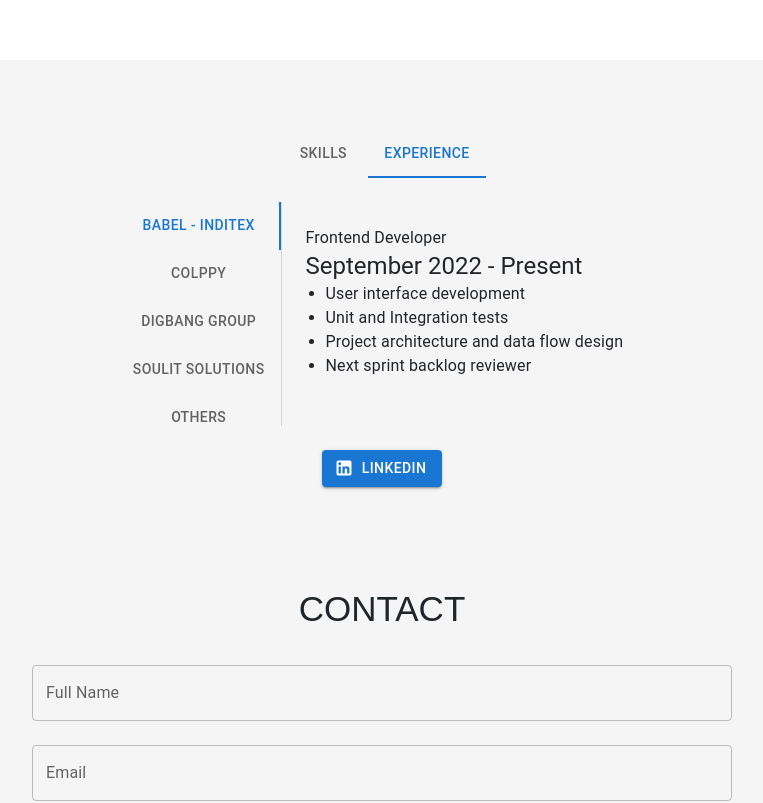
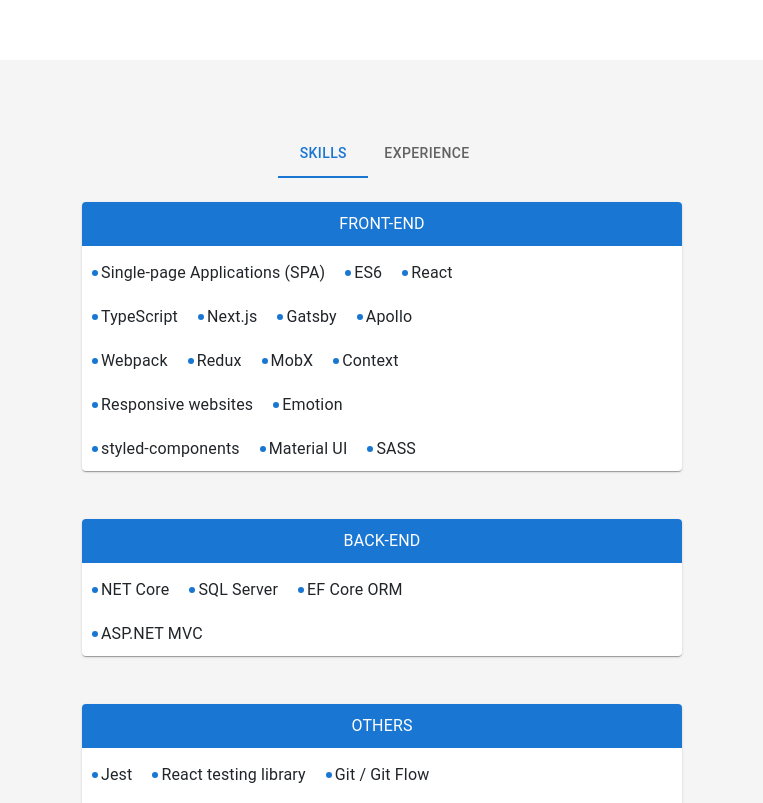
Before and after one commit to LucianoSantillan/resume, a Next.js app: page / in a window 1280 px wide. Shown: the part 1280-2083 px from the top of the page, without its empty margins (258-1021 px from the left). Built offline with nearby package versions, Linux system fonts and the light colour scheme.

Commit message:
skillstab design css modifications

```diff
--- a/pages/components/Banner/Banner.module.css
+++ b/pages/components/Banner/Banner.module.css
@@ -61,7 +61,7 @@
   @media screen and (min-width: 800px) {
     .bannerContent {
       flex-direction: row;
-      height: auto;
+      /* height: auto; */
       max-width: 100%;
     }
     .shapeOuterChevronRight {
--- a/pages/components/SkillsAndExperience/SkillsAndExperience.module.css
+++ b/pages/components/SkillsAndExperience/SkillsAndExperience.module.css
@@ -25,9 +25,6 @@
 }
 
 @media (max-width: 768px) {
-    .container {
-        padding: 0 20px;
-    }
 
     .skillsAndExperience {
         padding: 40px 0;
--- a/pages/components/SkillsAndExperience/SkillsAndExperience.tsx
+++ b/pages/components/SkillsAndExperience/SkillsAndExperience.tsx
@@ -24,7 +24,7 @@
             hidden={value !== index}
             id={`simple-tabpanel-${index}`}
             aria-labelledby={`simple-tab-${index}`}
-            style={{overflow: 'auto'}}
+            style={{overflow: 'auto', maxWidth: '100%'}}
             {...other}
         >
             {value === index && (
@@ -45,7 +45,7 @@
 
 export default function SkillsAndExperience() {
 
-    const [tab, setTab] = useState<number>(1)
+    const [tab, setTab] = useState<number>(0)
 
     return (
 
--- a/pages/components/SkillsTab/SkillsTab.module.css
+++ b/pages/components/SkillsTab/SkillsTab.module.css
@@ -1,12 +1,14 @@
 .skillsAndExperience {
     background-color: #f5f5f5;
-    padding: 80px 20px;
+    padding: 80px 5px;
 }
 
 .skill {
     display: flex;
     flex-direction: column;
-    margin-bottom: 40px;
+    width: 600px;
+    max-width: 100%;
+    overflow: hidden;
 }
 
 .skillType {
@@ -16,11 +18,11 @@
     display: flex;
     justify-content: center;
     align-items: center;
-    align-self: flex-start;
+    color: #FFF;
 }
 
 .skillContent {
-    padding-top: 5px;
+    padding: 5px;
 }
 
 .skillContentTitle {
@@ -60,11 +62,6 @@
         padding: 100px 0;
     }
 
-    .skill {
-      flex-direction: row;
-      margin-right: 40px;
-    }
-
     .skillContent {
         width: 400px;
         max-width: 100%;
--- a/pages/components/SkillsTab/SkillsTab.tsx
+++ b/pages/components/SkillsTab/SkillsTab.tsx
@@ -1,6 +1,7 @@
 import React from 'react';
 import styles from './SkillsTab.module.css'
 import { FC } from 'react';
+import { Paper } from '@mui/material';
 
 const skills = [
     { label: "Single-page Applications (SPA)", link: "" },
@@ -50,7 +51,7 @@
 
 const SkillCategory: FC<{ title: string, skills: { label: string, link?: string }[] }> = ({ title, skills }) => {
     return (
-        <span className={styles.skill}>
+        <Paper className={styles.skill}>
             <span className={styles.skillType}>{title}</span>
             <span className={styles.skillContent}>
                 <span className={styles.skillContentList}>
@@ -59,20 +60,20 @@
                     ))}
                 </span>
             </span>
-        </span>
+        </Paper>
     );
 };
 
 export default function SkillsTab() {
     return (
         <>
-            <SkillCategory title="Front-end" skills={[...skills, ...cssSkills]} />
+            <SkillCategory title="FRONT-END" skills={[...skills, ...cssSkills]} />
             <br />
             <br />
-            <SkillCategory title="Back-end" skills={backendSkills} />
+            <SkillCategory title="BACK-END" skills={backendSkills} />
             <br />
             <br />
-            <SkillCategory title="Others" skills={othersSkills} />
+            <SkillCategory title="OTHERS" skills={othersSkills} />
         </>
     );
 }
```
Lines whose indentation alone changed are shown as unchanged.
